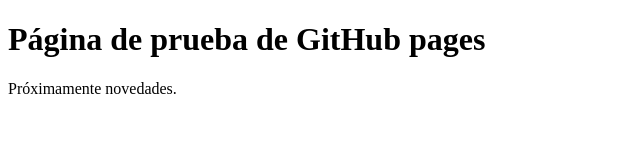
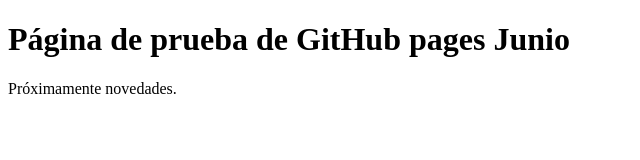
Before and after one commit to gaussnet/gaussnet.github.io, a plain HTML site: page index.html in a window 1280 px wide. Shown: the whole page, without its empty margins (0-640 px from the left). Drawn offline with Linux system fonts and the light colour scheme.

Commit message:
Cambio body

```diff
--- a/index.html
+++ b/index.html
@@ -1,7 +1,7 @@
 <!DOCTYPE html>
 <html>
 <body>
-<h1>Página de prueba de GitHub pages</h1>
+<h1>Página de prueba de GitHub pages Junio</h1>
 <p>Próximamente novedades.</p>
 </body>
 </html>
```
